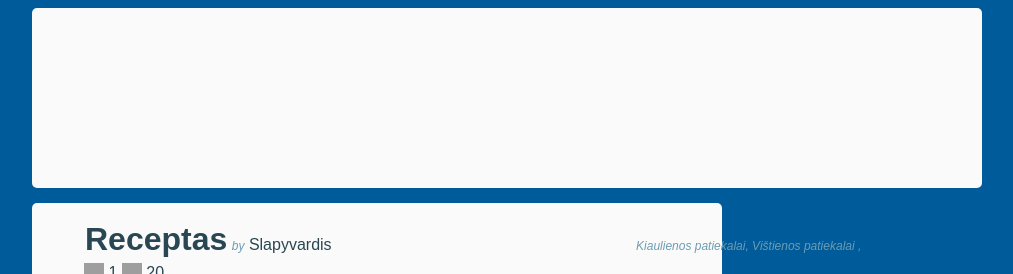
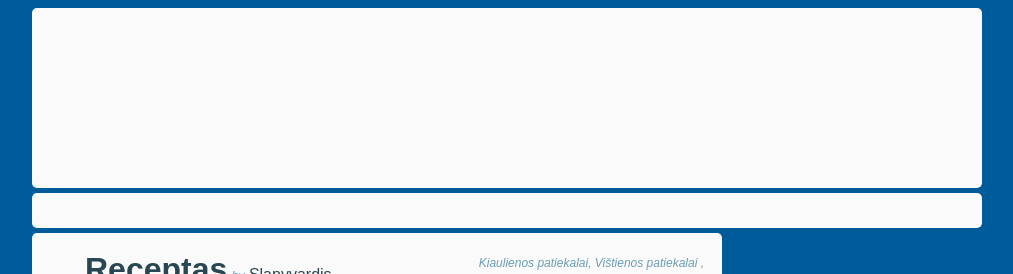
Before and after one commit to AKomanda/KuPRA, a PHP site: page / in a window 1280 px wide. Shown: the top 274 px of the page, without its empty margins (133-1146 px from the left). Run offline with PHP 8.4, Linux system fonts and the light colour scheme; data comes from the database, SQL or seed files in the repository.

Commit message:
Dizainas

```diff
--- a/KuPRA/src/index.php
+++ b/KuPRA/src/index.php
@@ -5,6 +5,7 @@
 <link rel="stylesheet" type="text/css" href="styles/recepieDisplay.css">
 <link rel="stylesheet" type="text/css" href="styles/main.css">
 <link rel="stylesheet" type="text/css" href="styles/topBar.css">
+<link rel="stylesheet" type="text/css" href="styles/topNav.css">
 
 <!-- jQuery library (served from Google) -->
 <script
@@ -67,7 +68,7 @@
 <div class="awesomePage">
 <?php
 include_once "display/topBar.php";
-
+include_once "display/topNav.php";
 include_once "display/recepieDisplay.php";
 include_once "class/databaseController.php";
 include_once "class/recepie.php";
--- a/KuPRA/src/styles/recepieDisplay.css
+++ b/KuPRA/src/styles/recepieDisplay.css
@@ -43,7 +43,8 @@
 .recepieTypes {
 	display: inline;
 	position: relative;
-	right: -300px;
+	float: right;
+	padding-top: 5px;
 	color: #6B9DB3;
 	font-style: italic;
 	font-size: 12px;
--- a/KuPRA/src/styles/topBar.css
+++ b/KuPRA/src/styles/topBar.css
@@ -5,5 +5,5 @@
 	padding: 15px;
 	background-color: #FAFAFA;
 	border-radius: 5px;
-	margin-bottom: 15px;
+	margin-bottom: 5px;
 }
--- a/KuPRA/src/styles/topNav.css
+++ b/KuPRA/src/styles/topNav.css
@@ -1 +1,9 @@
 @CHARSET "ISO-8859-1";
+
+.topNav {
+	height: 25px;
+	padding: 5px;
+	background-color: #FAFAFA;
+	border-radius: 5px;
+	margin-bottom: 5px;
+}
```
